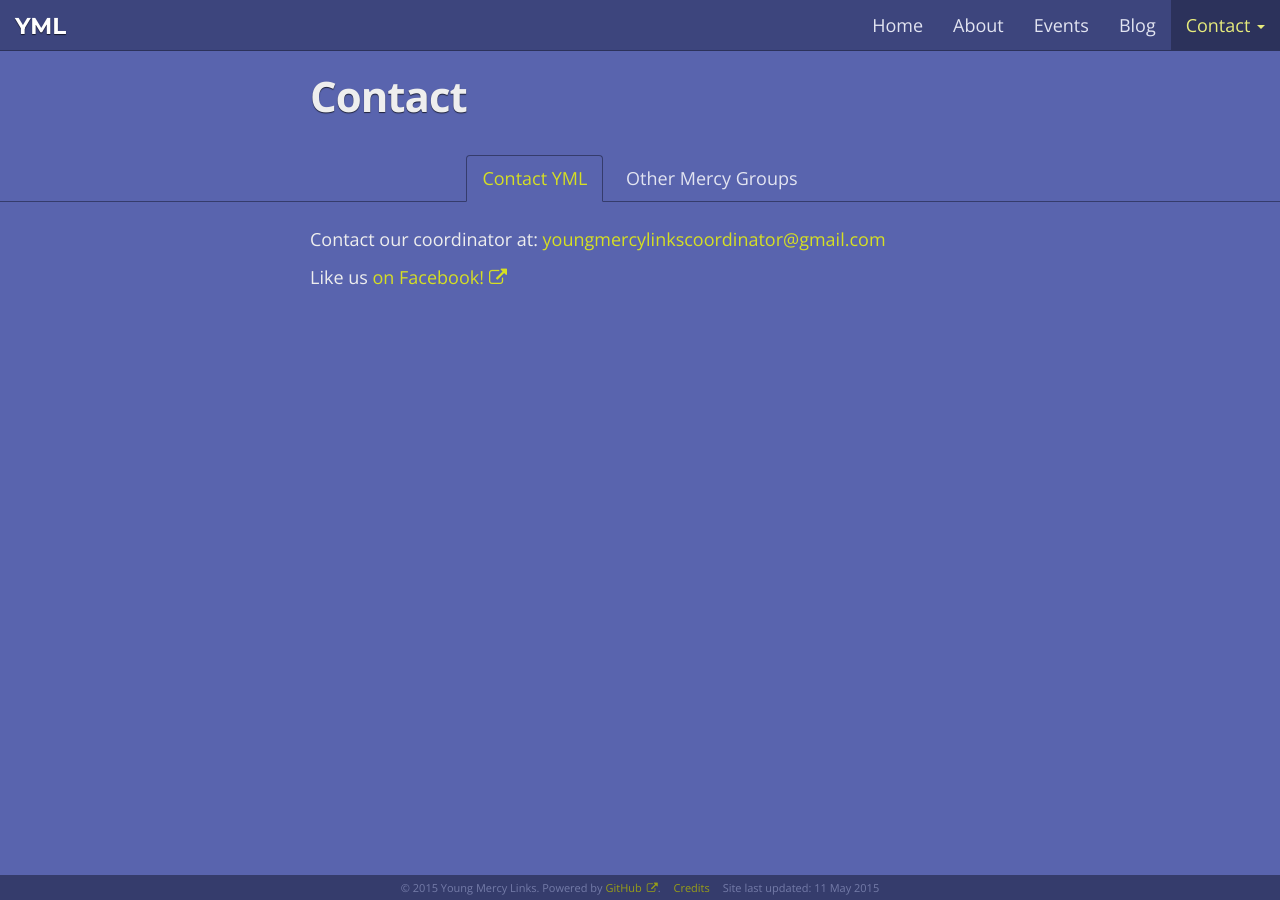
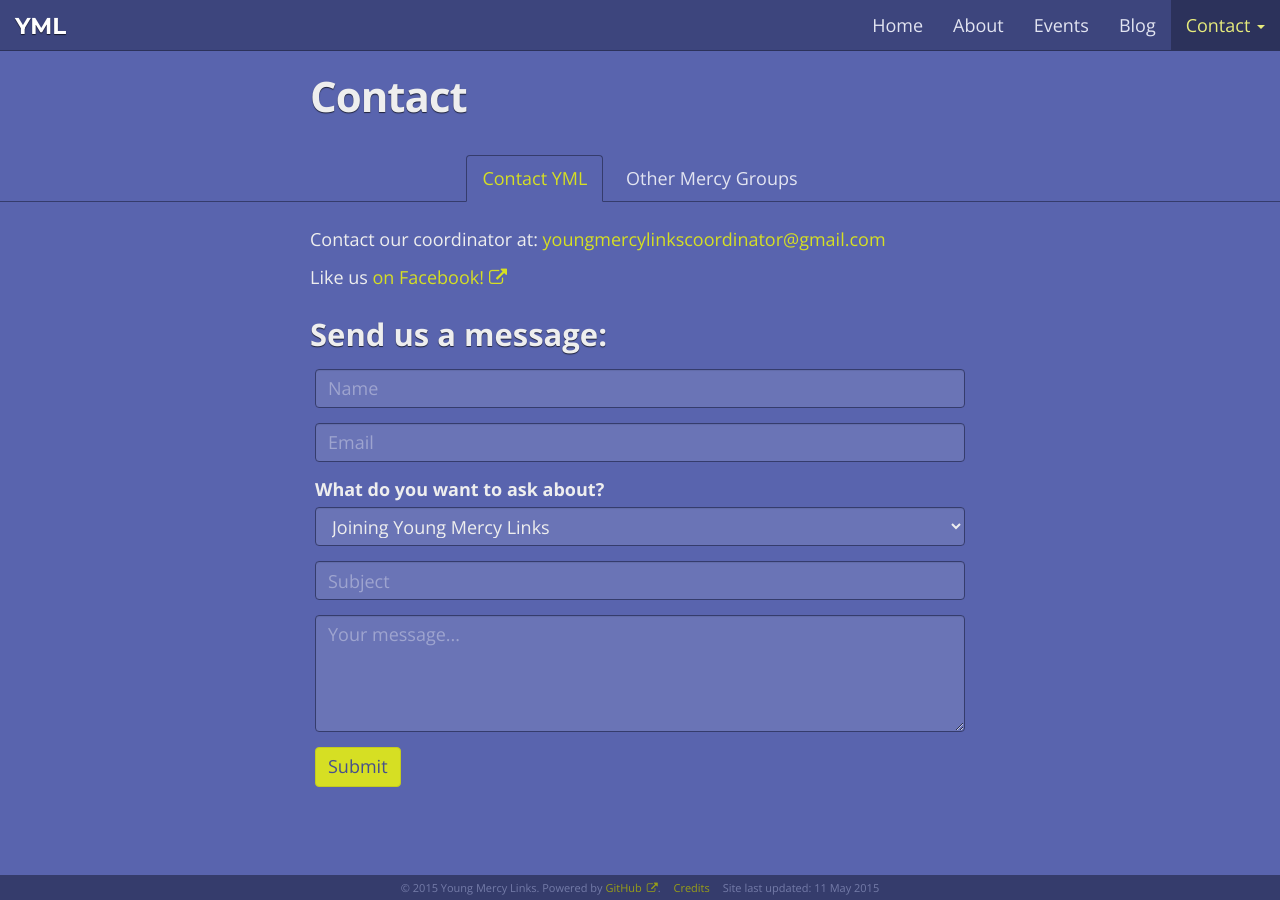
Before and after one commit to youngmercylinks/youngmercylinks.github.io, a Jekyll site: the page built from _pages/contact.html, in a window 1280 px wide. Built offline with Jekyll 4.4.1, drawn with Linux system fonts in a browser that asks for light colours; nearby versions of some CDN libraries.

Commit message:
Began building formspree.io form
Ultimately abandoned for the following reasons:
1. Obscuring the contact email with ROT13 would take time to learn how to do
2. No good way of incorporating reCAPTCHA, or any other solid captcha system

If a form is to be developed, it will likely have to employ an OpenShift+SendGrid backend, to enable reCAPTCHA validation and more transparent form values.

However, if the entire Formspree form can be encrypted in ROT13, captcha may be unnecessary, and this method may still be usable

```diff
--- a/_pages/contact.html
+++ b/_pages/contact.html
@@ -3,7 +3,40 @@ layout: subpages-contact
 maintitle: Contact
 title: Contact YML
 permalink: /contact.html
+head: "<script src='https://www.google.com/recaptcha/api.js'></script>"
 ---
 <p>Contact our coordinator at: {% include ROT13-email.html %}<p>
 
 <p>Like us <a href="http://facebook.com/youngmercylinks">on Facebook!</a></p>
+
+<h3>Send us a message:</h3>
+<form name="contact-form" action="//formspree.io/contact@yml.org.au" method="POST">
+  <div class="form-group">
+    <!-- <label for="name">Name</label> -->
+    <input type="text" class="form-control" id="name" placeholder="Name">
+  </div>
+  <div class="form-group">
+    <!-- <label for="_replyto">Email address</label> -->
+    <input type="email" class="form-control" id="_replyto" placeholder="Email">
+  </div>
+  <div class="form-group">
+    <label for="subject-select">What do you want to ask about?</label>
+    <select class="form-control" id="subject">
+      <option value="Joining" onClick="setSubject(this.form)">Joining Young Mercy Links</option>
+      <option value="Charity" onClick="setSubject(this.form)">YML members volunteering with your charity</option>
+      <option value="Schools" onClick="setSubject(this.form)">Putting your students in touch with YML</option>
+      <option value="other" onClick="setSubject(this.form)">Other...</option>
+    </select>
+  </div>
+  <div class="form-group">
+    <input type="text" class="form-control" id="subject" placeholder="Subject" hidden>
+  </div>
+  <div class="form-group">
+    <!-- <label for="exampleInputFile">Message</label> -->
+    <textarea class="form-control" rows="4" placeholder="Your message..."></textarea>
+  </div>
+  <input type="text" name="_gotcha" style="display:none" />
+  <input type="hidden" name="_next" value="/contact/thanks.html"/>
+  <div class="g-recaptcha" data-sitekey="6LdqqwYTAAAAAFqZ2E7FyYweVo66Bs8AtpT9Y-fj" data-theme="dark"></div>
+  <button type="submit" class="btn btn-primary">Submit</button>
+</form>
```
